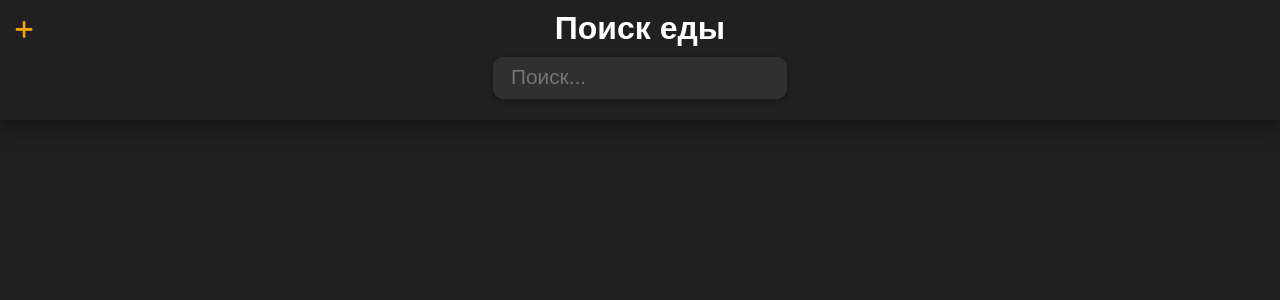
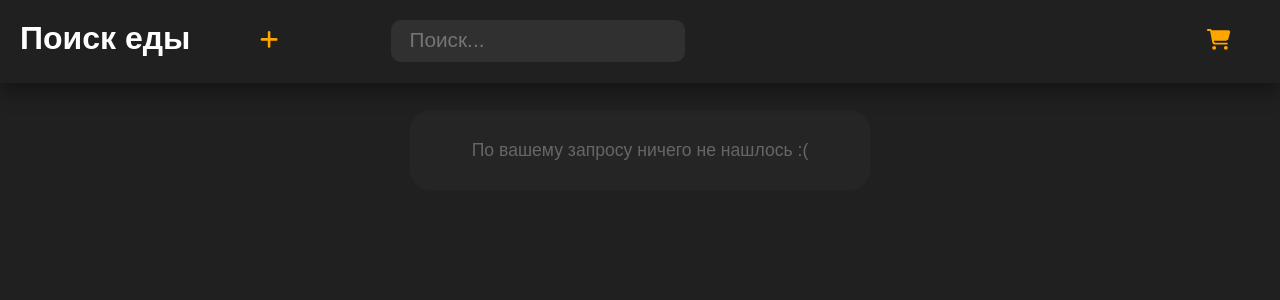
Before and after one commit to XyLiGanChEg2009/Food-AI, a React (Create React App) app in the folder client/: page / in a window 1280 px wide. Shown: the top 300 px of the page. Built offline with nearby package versions, Linux system fonts and the light colour scheme.

Commit message:
[ADD] Cart component, some features

```diff
--- a/client/src/App.css
+++ b/client/src/App.css
@@ -2,6 +2,10 @@
     margin: 0;
     padding: 0;
     box-sizing: border-box;
+}
+
+img {
+    user-select: none;
 }
 
 body {
@@ -10,18 +14,30 @@ body {
 }
 
 header {
+    display: flex;
+    flex-direction: row;
+    justify-content: space-between;
     position: fixed;
     top: 0;
     left: 0;
     width: 100%;
     background: #202020;
-    padding: 10px 5px 1px;
+    padding: 20px 20px 1px;
     box-shadow: 0 8px 20px rgba(0,0,0,0.4);
-    display: block;
 }
 
 .service_name {
     margin-bottom: 10px;
+    user-select: none;
+    cursor: pointer;
+}
+
+.search_container {
+    margin-right: 310px;
+}
+
+.cart_container {
+    margin-right: 20px;
 }
 
 .product_list {
@@ -31,7 +47,7 @@ header {
 }
 
 .main {
-    margin-top: 140px;
+    margin-top: 110px;
 }
 
 h1{
@@ -58,3 +74,18 @@ input:focus{
 .fa-plus {
     transition: .5s;
 }
+
+.product_not_found_container {
+    display: flex;
+    justify-content: center;
+    align-items: center;
+    height: 10vh;
+    margin: 0 32vw;
+    border-radius: 20px;
+    background: #252525;
+}
+
+.product_not_found_message {
+    color: #676666;
+    font-size: 110%;
+}
--- a/client/src/App.tsx
+++ b/client/src/App.tsx
@@ -1,10 +1,11 @@
-import { useState, createContext, useEffect, ChangeEvent } from 'react';
+import React, { useState, createContext, useEffect, ChangeEvent } from 'react';
 import { Server } from "./modules/Server/Server";
 
 import ProductCard from './components/ProductCard/ProductCard';
 import Search from './components/Search/Search';
 import ProductAdd from "./components/ProductAdd/ProductAdd";
 import List from "./components/List/List";
+import {Cart} from "./components/Cart/Cart";
 
 import {Product} from "./types";
 
@@ -34,9 +35,9 @@ function App() {
         setProducts(response);
     }
 
-    useEffect(() => {
-        // fetchProducts();
-    }, [])
+    // useEffect(() => {
+    //     fetchProducts();
+    // }, [])
 
     return (
         <ServerContext value={server}>
@@ -45,9 +46,12 @@ function App() {
                     <ProductAdd/>
                     <h1 className="service_name">Поиск еды</h1>
                     <Search handleInputChange={handleInputChange} fetchProducts={fetchProducts}></Search>
+                    <Cart cart={cart} setCart={setCart}/>
                 </header>
 
                 <div className="main">
+                    {
+                    products.length ?
                         <List
                             items={products}
                             className="product_list"
@@ -59,6 +63,11 @@ function App() {
                                 />
                             }
                         />
+                    :
+                        <div className="product_not_found_container">
+                            <span className="product_not_found_message">По вашему запросу ничего не нашлось :(</span>
+                        </div>
+                    }
                 </div>
             </div>
         </ServerContext>
--- /dev/null
+++ b/client/src/components/Cart/Cart.css
@@ -0,0 +1,36 @@
+.cart_counter {
+    position: absolute;
+    color: white;
+    border-radius: 12px;
+    border: 2px solid #303030;
+    padding: 1px 5px 0 4px;
+    background: orange;
+    font-size: 13px;
+    margin-top: -8px;
+    margin-left: -5px;
+}
+
+.cart_counter.zero {
+    display: none;
+}
+
+.cart_modal_container {
+    position: absolute;
+    z-index: 100;
+    height: calc(100vh - 300px);
+    width: 350px;
+    right: 45px;
+    top: 90px;
+    transition: .5s;
+    padding: 10px;
+    background: #303030;
+    border-radius: 12px;
+    overflow: auto;
+}
+
+.cart_product_list {
+    display: flex;
+    flex-direction: column;
+    justify-content: center;
+    overflow: auto;
+}
--- /dev/null
+++ b/client/src/components/Cart/Cart.tsx
@@ -0,0 +1,53 @@
+import {FC, useState} from "react";
+
+import Button from "../Button/Button";
+import List from "../List/List";
+
+import { FontAwesomeIcon } from '@fortawesome/react-fontawesome'
+import { faCartShopping } from "@fortawesome/free-solid-svg-icons";
+
+import {Product} from "../../types";
+
+import "./Cart.css";
+import {CartProduct} from "./CartProduct/CartProduct";
+
+interface CartProps {
+    cart: Product[];
+    setCart: (cart: Product[]) => void;
+}
+
+export const Cart: FC<CartProps> = ({cart, setCart}) => {
+    const [modalOpen, setModalOpen] = useState<boolean>(false);
+
+    const modalOpenChangeHandler = () => {
+        if (cart.length) {
+            setModalOpen(!modalOpen);
+        }
+    }
+
+    // [backend] Надо будет заменить название на id продукта из БД
+    const removeProduct = (name: string) => {
+        setCart(cart.filter((product) => product.name !== name));
+    }
+
+    return (
+        <>
+            <div className="cart_container">
+                <Button onClick={() => {modalOpenChangeHandler()}} className="cart_view_button">
+                    <FontAwesomeIcon icon={faCartShopping}/>
+                    <span className={"cart_counter" + (cart.length ? "" : " zero")}>{cart.length ? cart.length : ""}</span>
+                </Button>
+            </div>
+            {modalOpen && <div className="cart_modal_container">
+                <List
+                    items={cart}
+                    renderItem={(product) => <CartProduct
+                        product={product}
+                        removeProduct={removeProduct}
+                    />}
+                    className="cart_product_list"
+                />
+            </div>}
+        </>
+    );
+};
--- /dev/null
+++ b/client/src/components/Cart/CartProduct/CartProduct.css
@@ -0,0 +1,48 @@
+.cart_product_container {
+    display: flex;
+    flex-direction: row;
+    align-items: center;
+    padding: 10px;
+    border-radius: 10px;
+    position: relative;
+}
+
+.cart_product_container + .cart_product_container::before {
+    content: '';
+    position: absolute;
+    right: 40px;
+    top: 0;
+    background: grey;
+    height: 1px;
+    left: 90px;
+}
+
+.cart_product_img {
+    max-width: 100%;
+    height: 70px;
+    width: 70px;
+    object-fit: cover;
+    border-radius: 8px;
+    margin-right: 10px;
+}
+
+.cart_product_info_name, .cart_product_info_price, .cart_product_info_weight {
+    color: white;
+}
+
+.cart_product_info_price, .cart_product_info_weight {
+    font-size: .95em;
+}
+
+.cart_product_info_name {
+    margin-bottom: 3px;
+    font-size: 1em;
+}
+
+.product_count_change_container {
+    margin-left: auto;
+    margin-right: 5px;
+    padding: 1px;
+    border-radius: 12px;
+    background: #292929;
+}
--- /dev/null
+++ b/client/src/components/Cart/CartProduct/CartProduct.tsx
@@ -0,0 +1,34 @@
+import {FC} from "react";
+import Button from "../../Button/Button";
+
+import { FontAwesomeIcon } from '@fortawesome/react-fontawesome'
+import { faMinus } from "@fortawesome/free-solid-svg-icons";
+
+import {Product} from "../../../types";
+
+import "./CartProduct.css";
+
+interface CartProductProps {
+    product: Product;
+    removeProduct: (name: string) => void;
+}
+
+export const CartProduct: FC<CartProductProps> = ({product, removeProduct}) => {
+    return (
+        <div className="cart_product_container">
+            <img className="cart_product_img" src={product.img_src} alt=""/>
+            <div className="card_product_info">
+                <div className="cart_product_info_name">{product.name}</div>
+                <div>
+                    <span className="cart_product_info_price">{product.price}₽ - </span>
+                    <span className="cart_product_info_weight">{product.weight} г</span>
+                </div>
+            </div>
+            <div className="product_count_change_container">
+                <Button className="product_count_remove_button" onClick={() => removeProduct(product.name)}>
+                    <FontAwesomeIcon icon={faMinus}/>
+                </Button>
+            </div>
+        </div>
+    );
+};
--- a/client/src/components/ProductAdd/ProductAdd.css
+++ b/client/src/components/ProductAdd/ProductAdd.css
@@ -1,9 +1,12 @@
 .product_add_container {
     position: absolute;
+    left: 250px;
 }
 
 .product_add_open_button {
     position: absolute;
+    top: 0;
+    left: 0;
     border-radius: 50%;
     z-index: 11;
 }
@@ -21,7 +24,7 @@
     box-shadow: 0 2px 6px rgba(0, 0, 0, 5);
     z-index: 10;
     left: 50%;
-    top: -200%;
+    top: -220%;
     transform: translate(-50%, -50%);
     margin: 0 auto;
     transition: .6s;
@@ -29,7 +32,7 @@
 }
 
 .product_add_form_open {
-    top: 350%;
+    top: 500%;
     left: 50%;
     scale: 1;
     transition: .6s;
--- a/client/src/components/ProductAdd/ProductAdd.tsx
+++ b/client/src/components/ProductAdd/ProductAdd.tsx
@@ -43,7 +43,7 @@ const ProductAdd = () => {
     }
 
     return (
-        <div>
+        <>
             <div className="product_add_container">
                 <Button className="product_add_open_button" onClick={() => setModalIsOpen(!modalIsOpen)}>
                     <FontAwesomeIcon className={modalIsOpen ? "product_add_open_button_icon" : ""} icon={faPlus}></FontAwesomeIcon>
@@ -67,7 +67,7 @@ const ProductAdd = () => {
                 {modalIsOpen && <span className={responseMessage.toLowerCase().includes("error") ? "responseError" : "responseSuccess"}>{responseMessage}</span>}
             </div>
 
-        </div>
+        </>
     );
 };
 
--- a/client/src/components/Search/Search.css
+++ b/client/src/components/Search/Search.css
@@ -9,7 +9,6 @@
 .search_input {
     border: none;
     border-radius: 10px;
-    box-shadow: 0 2px 6px rgba(0, 0, 0, 0.28);
     padding: 8px 8px 10px 18px;
     font-size: 1.3em;
     font-weight: 500;
--- a/client/src/components/Search/Search.tsx
+++ b/client/src/components/Search/Search.tsx
@@ -1,4 +1,4 @@
-import {ChangeEvent, FC} from "react";
+import React, {ChangeEvent, FC, useEffect} from "react";
 import { FontAwesomeIcon } from '@fortawesome/react-fontawesome'
 import {faSearch} from "@fortawesome/free-solid-svg-icons";
 
@@ -12,10 +12,15 @@ type SearchProps = {
 }
 
 const Search: FC<SearchProps> = ({handleInputChange, fetchProducts}) => {
+    const keyDownHandler = (e: React.KeyboardEvent<HTMLInputElement>) => {
+        if (e.code === "Enter") {
+            fetchProducts();
+        }
+    }
 
     return (
         <div className="search_container">
-            <input className="search_input" type="text" placeholder="Поиск..." onChange={(event) => handleInputChange(event)}/>
+            <input onKeyDown={(e) => keyDownHandler(e)} className="search_input" type="text" placeholder="Поиск..." onChange={(event) => handleInputChange(event)}/>
             <Button className={"search_button"} onClick={fetchProducts}>
                 <FontAwesomeIcon icon={faSearch}/>
             </Button>
--- a/client/src/modules/Server/Server.ts
+++ b/client/src/modules/Server/Server.ts
@@ -4,7 +4,6 @@ export class Server {
     HOST: string;
     constructor() {
         this.HOST = "http://127.0.0.1:1337/";
-
     }
 
     async getProducts(query: string): Promise<Product[]> {
```
Lines whose indentation alone changed are shown as unchanged.
